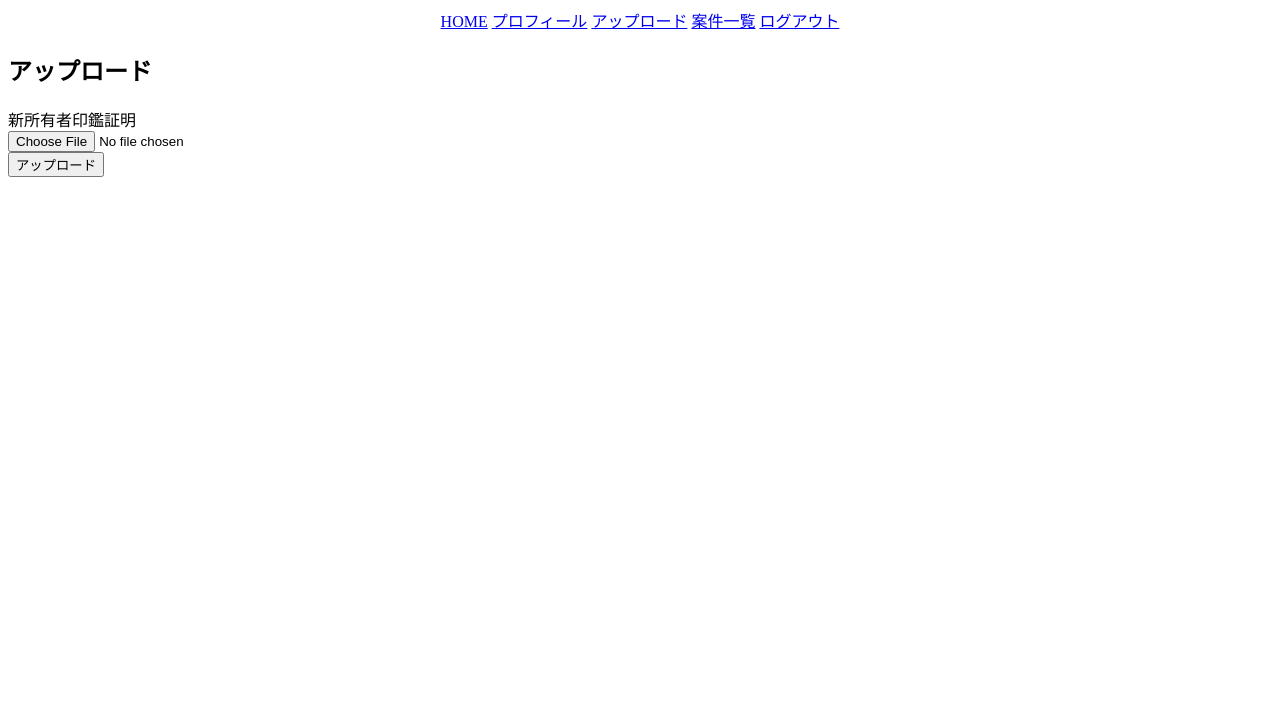
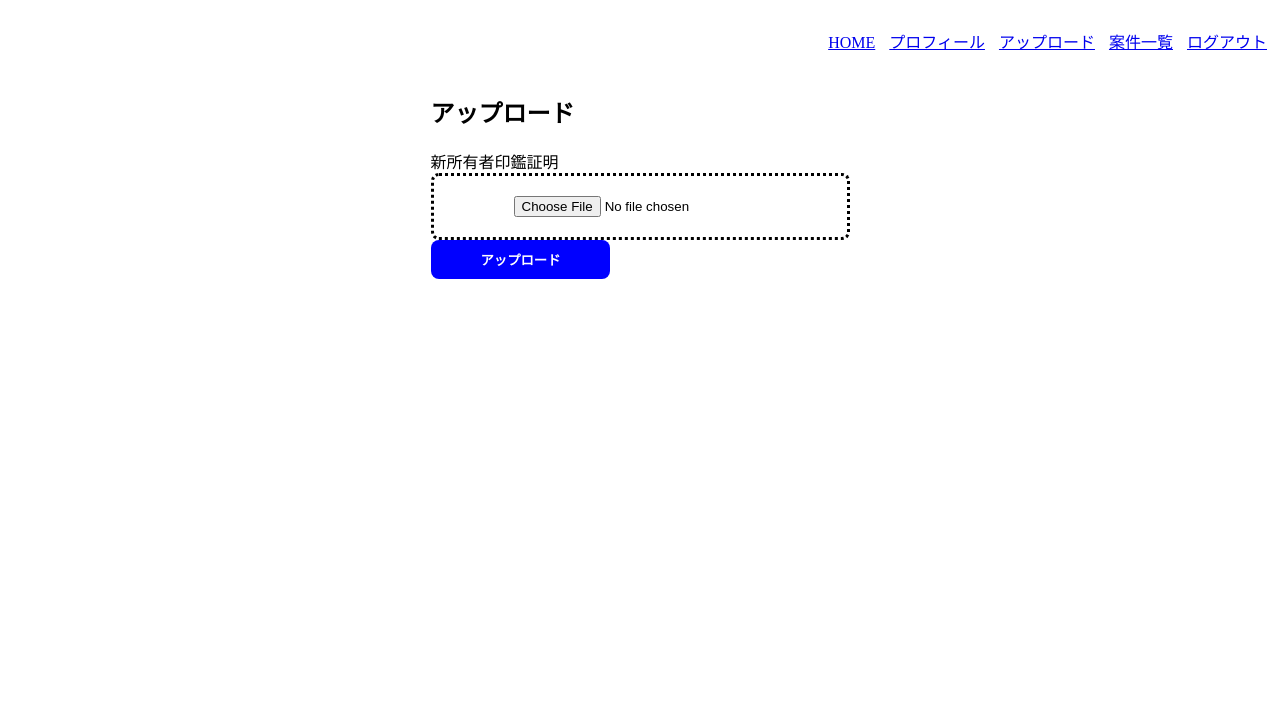
Before and after one commit to kazu744/CarDocReader, a Flask app: page /upload in a window 1280 px wide. Shown: the top 713 px of the page. Run offline with Flask 3, Linux system fonts and the light colour scheme; a user stored in the database is signed in; tables that the repository leaves empty hold one stand-in row (values such as "Sample post"); some libraries are stand-ins or nearby versions.

Commit message:
menu & upload

```diff
--- a/backend/app/form.py
+++ b/backend/app/form.py
@@ -8,6 +8,10 @@ class SignupForm(FlaskForm):
     password = PasswordField("パスワード", validators=[DataRequired(), Length(min=8)])
     confirm_password = PasswordField("パスワード再入力", validators=[DataRequired(), EqualTo("password")])
     submit = SubmitField('登録')
+
+    def validate_password(self, password):
+        if password.data and len(password.data) < 8:
+            raise ValidationError("8文字以上で入力してください")
 
 class LoginForm(FlaskForm):
     email = EmailField("メールアドレス", validators=[DataRequired()])
--- a/backend/app/static/css/style.css
+++ b/backend/app/static/css/style.css
@@ -1,7 +1,34 @@
 nav {
-    text-align: center;
+  display: flex;
+  justify-content: flex-end;
 }
 
-nav {
+ul li{
+  padding: 5px;
+  display: inline-block;
+}
 
+.upload-container {
+  display: flex;
+  justify-content: center;
+  align-items: top;
+  min-height: 80vh;
 }
+
+.upload-button input[type="submit"] {
+  background-color: blue;
+  color: white;
+  border: none;
+  border-radius: 8px;
+  padding: 10px 50px;
+  cursor: pointer;
+  font-weight: bold;
+}
+
+.upload-file {
+  position: relative;
+  background-color: white;
+  border-style: dotted;
+  border-radius: 8px;
+  padding: 20px 80px;
+}
--- a/backend/app/templates/base.html
+++ b/backend/app/templates/base.html
@@ -10,13 +10,15 @@
     <div class = "header">
         {% block header %}
         <nav>
+          <ul>
             {% if current_user.is_authenticated %}
-            <a href="/home">HOME</a>
-            <a href="/profile">プロフィール</a>
-            <a href="/upload">アップロード</a>
-            <a href="/ocr_list">案件一覧</a>
-            <a href="/logout">ログアウト</a>
+            <li><a href="/home">HOME</a></li>
+            <li><a href="/profile">プロフィール</a></li>
+            <li><a href="/upload">アップロード</a></li>
+            <li><a href="/ocr_list">案件一覧</a></li>
+            <li><a href="/logout">ログアウト</a></li>
             {% endif %}
+          </ul>
         </nav>
         {% endblock %}
     </div>
--- a/backend/app/templates/upload.html
+++ b/backend/app/templates/upload.html
@@ -3,13 +3,17 @@
 {% block title %}アップロード{% endblock %}
 
 {% block content %}
-
-<form action="./upload" method="POST" enctype="multipart/form-data">
+<div class="upload-container">
+  <form class="upload-form" action="./upload" method="POST" enctype="multipart/form-data">
     {{ form.hidden_tag() }}
     <h2>アップロード</h2>
     {{ form.new_owner_inkan.label }} <br>
-    {{ form.new_owner_inkan }} <br>
-    {{ form.submit() }}
-</form>
-
+    <div class="upload-file">
+      {{ form.new_owner_inkan }} <br>
+    </div>
+    <div class="upload-button">
+      {{ form.submit() }}
+    </div>
+  </form>
+</div>
 {% endblock %}
```
